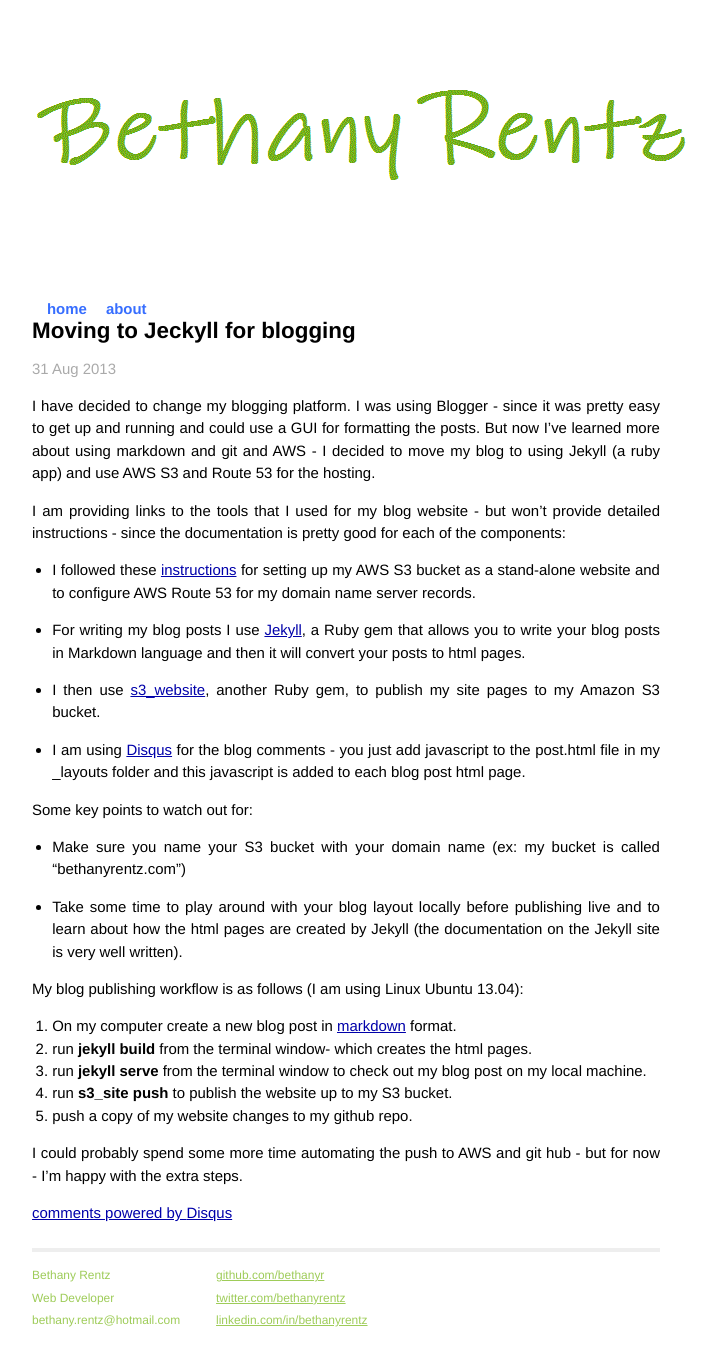
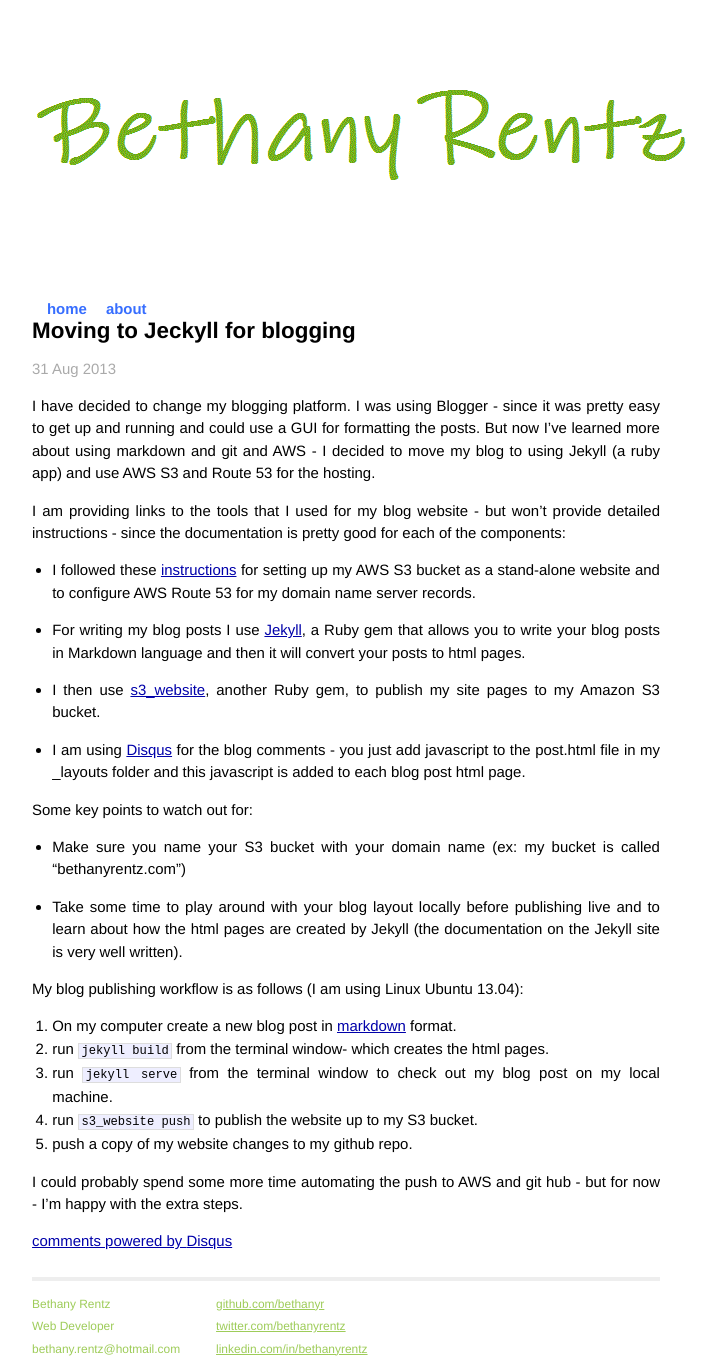
Before and after one commit to bethanyr/bethanyrentz, a Jekyll site: the page built from _posts/2013-08-31-welcome-to-jekyll.markdown, in a window 1280 px wide. Shown: the whole page, without its empty margins (294-1010 px from the left). Built offline with Jekyll 4.4.1, drawn with Linux system fonts in a browser that asks for light colours; Markdown is read by kramdown in place of the engine named in the settings; comment, search, counter and statistics services are not loaded; before the commit the page ends 1344 px from its top, so only the background shows below that.

Commit message:
updated command for pushing to S3

```diff
--- a/_posts/2013-08-31-welcome-to-jekyll.markdown
+++ b/_posts/2013-08-31-welcome-to-jekyll.markdown
@@ -28,9 +28,9 @@
 My blog publishing workflow is as follows (I am using Linux Ubuntu 13.04):
 
 1. On my computer create a new blog post in [markdown](http://en.wikipedia.org/wiki/Markdown) format.
-2. run **jekyll build** from the terminal window- which creates the html pages.
-3. run **jekyll serve** from the terminal window to check out my blog post on my local machine.
-4. run **s3_site push** to publish the website up to my S3 bucket.
+2. run `jekyll build` from the terminal window- which creates the html pages.
+3. run `jekyll serve` from the terminal window to check out my blog post on my local machine.
+4. run `s3_website push` to publish the website up to my S3 bucket.
 5. push a copy of my website changes to my github repo.
 
 I could probably spend some more time automating the push to AWS and git hub - but for now - I'm happy with the extra steps.
```
